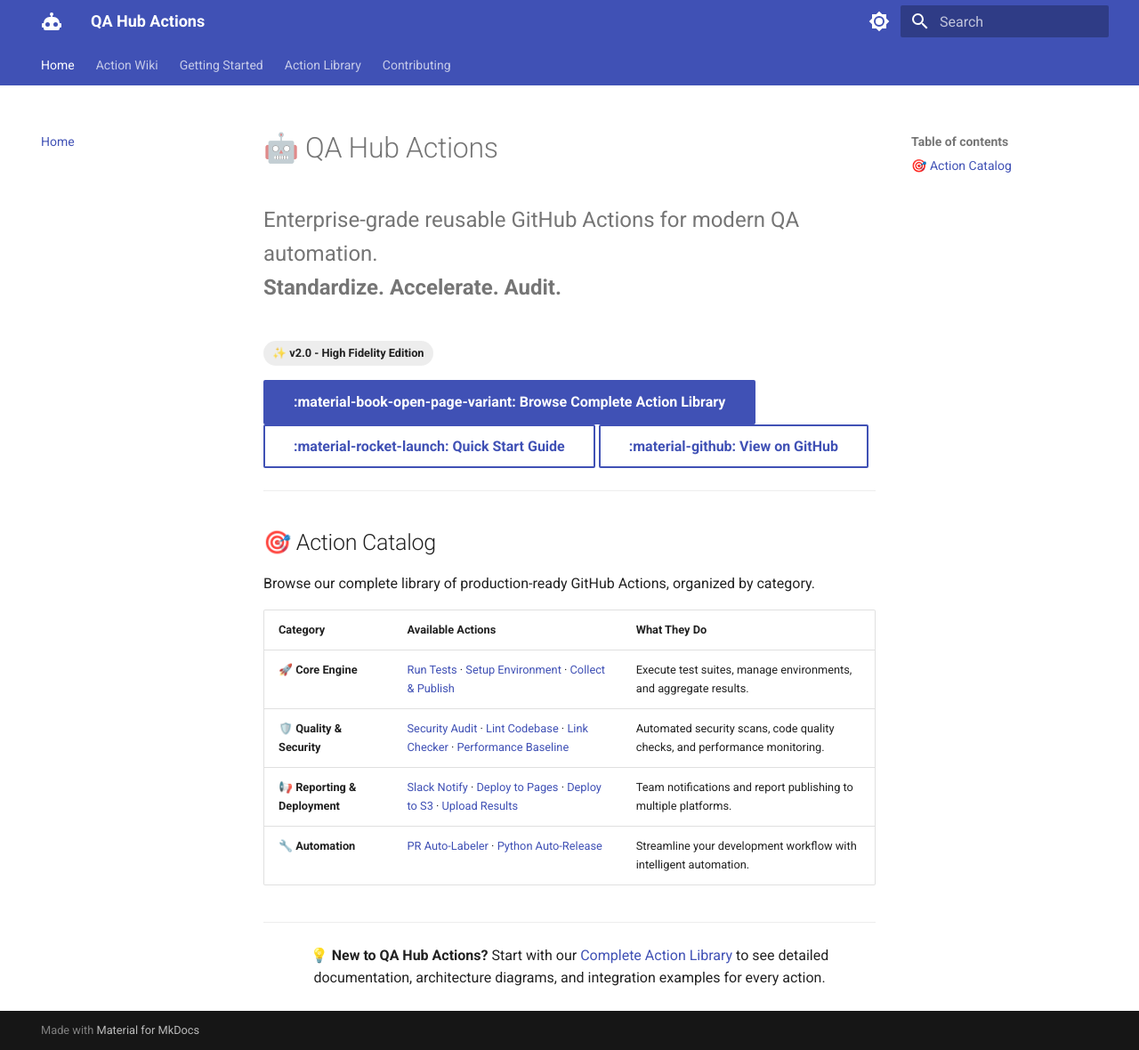
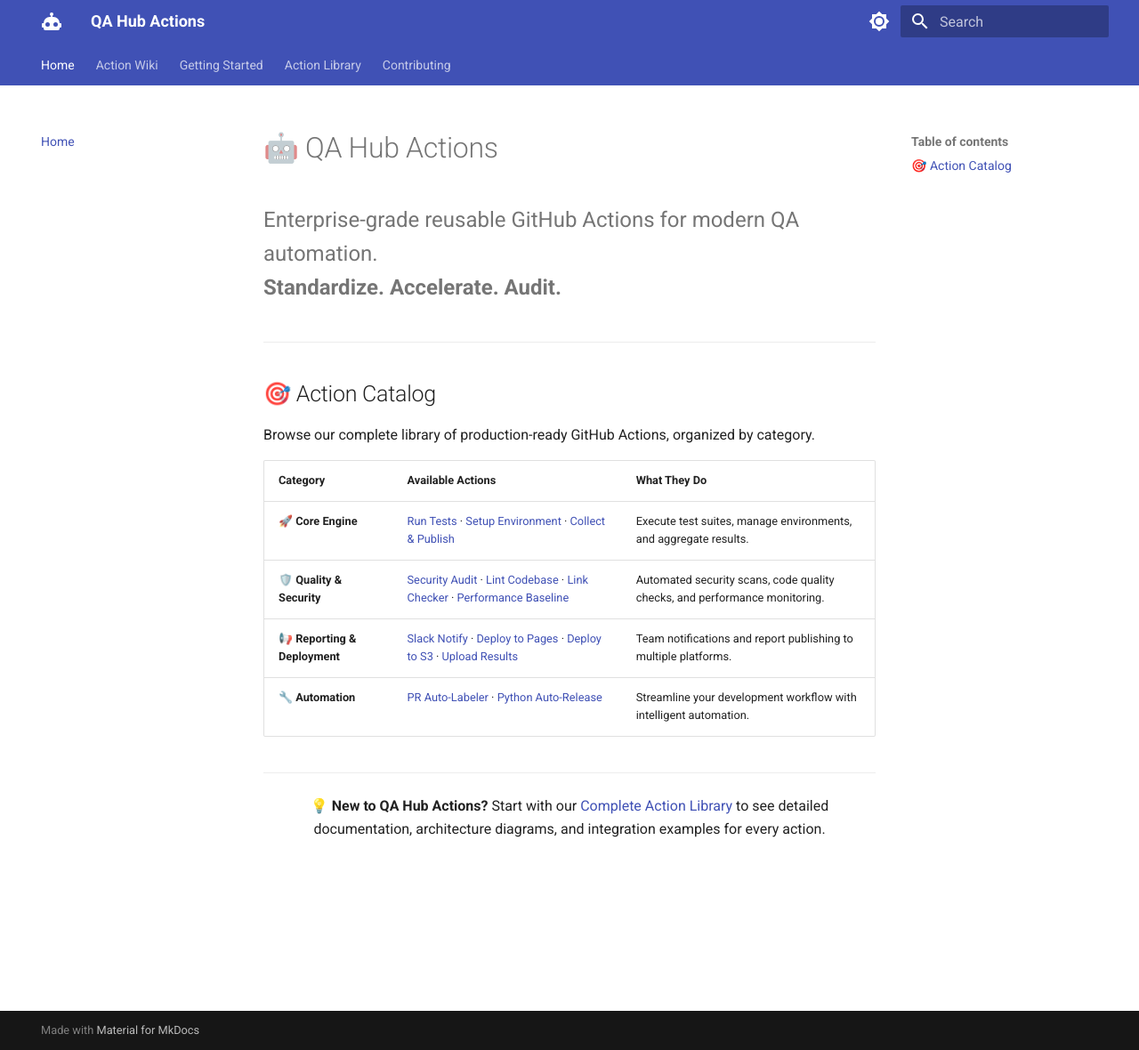
Before and after one commit to carlos-camara/qa-hub-actions, an MkDocs documentation site: the page built from docs/index.md, in a window 1280 px wide and 1180 px high. Shown: the whole window at 89% size. Built offline with MkDocs 1.6.1 and Material for MkDocs 9.7.7, drawn with Linux system fonts in a browser that asks for light colours.

Commit message:
MINIMAL DESIGN: Remove buttons and version tag from home page

```diff
--- a/docs/index.md
+++ b/docs/index.md
@@ -5,14 +5,7 @@
     Enterprise-grade reusable GitHub Actions for modern QA automation. <br>
     <strong>Standardize. Accelerate. Audit.</strong>
   </p>
-  <p>
-    <span class="md-tag md-tag--primary">✨ v2.0 - High Fidelity Edition</span>
-  </p>
 </div>
-
-[:material-book-open-page-variant: Browse Complete Action Library](wiki.md){ .md-button .md-button--primary }
-[:material-rocket-launch: Quick Start Guide](installation.md){ .md-button }
-[:material-github: View on GitHub](https://github.com/carlos-camara/qa-hub-actions){ .md-button }
 
 ---
 
```
